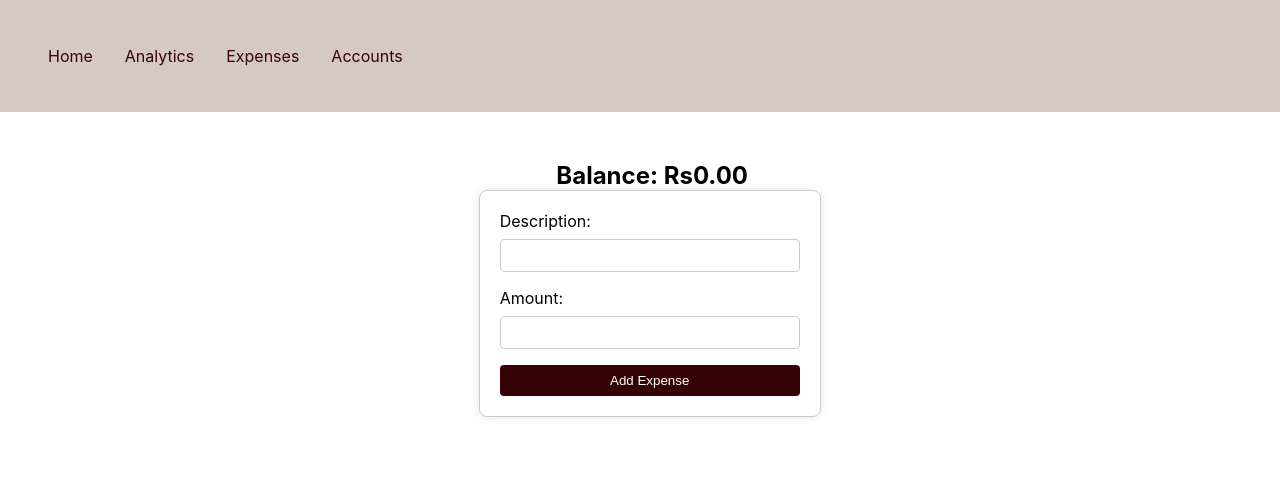
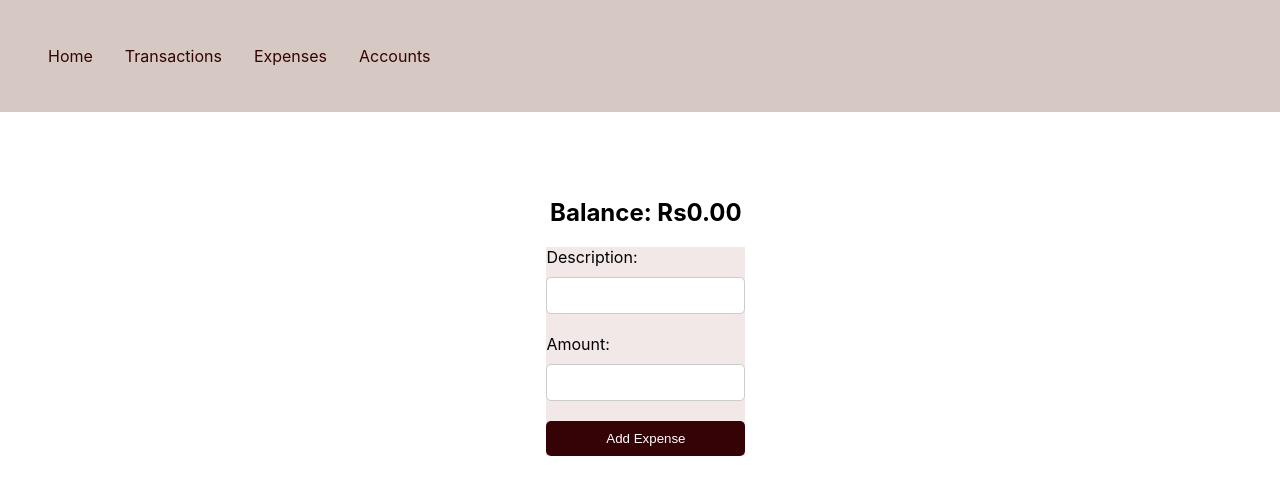
Before and after one commit to gaurimadan/Expense-Tracker, a React (Create React App) app in the folder frontend/expense_tracker/: page / in a window 1280 px wide. Both pictures are taken after a click on the link "Expenses". Shown: the top 494 px of the page. Built offline with nearby package versions, Linux system fonts and the light colour scheme.

Commit message:
Transactions linked

```diff
--- /dev/null
+++ b/frontend/expense_tracker/src/components/Transactions/Transactions.css
@@ -0,0 +1,25 @@
+.container {
+    display: flex;
+    /* margin-top: auto; */
+    margin-right: auto;
+    margin-bottom: 5px;
+    margin-left: 100px;
+    flex-direction: column;
+    justify-content: center;
+    align-items: center;
+    height: 50vh; /* Set the height to occupy the full viewport height */
+  }
+  .transactions ul {
+    padding: 0; /* Remove default padding */
+    margin: 0; /* Remove default margin */
+  }
+
+  .transactions li {
+    list-style: none; /* Remove default list styles */
+    border-bottom: 1px solid #ccc; /* Add a bottom border to each list item */
+    padding: 10px 0; /* Add padding to top and bottom of each list item */
+  }
+
+  .transactions li:last-child {
+    border-bottom: none; /* Remove bottom border from the last list item */
+  }
--- /dev/null
+++ b/frontend/expense_tracker/src/components/Transactions/Transactions.js
@@ -0,0 +1,19 @@
+import React from 'react';
+import "./Transactions.css"
+
+const Transactions = ({ transactions }) => {
+  return (
+    <div className='container'>
+      <h2>Transactions</h2>
+      <ul>
+        {transactions.map((transaction, index) => (
+          <li key={index}>
+            {`${transaction.description}: $${transaction.amount.toFixed(2)}`}
+          </li>
+        ))}
+      </ul>
+    </div>
+  );
+};
+
+export default Transactions;
--- a/frontend/expense_tracker/src/components/expenses/Expenses.css
+++ b/frontend/expense_tracker/src/components/expenses/Expenses.css
@@ -3,53 +3,54 @@
   /* margin-top: auto; */
   margin-right: auto;
   margin-bottom: 5px;
-    margin-left: 60px;
+  margin-left: 100px;
   flex-direction: column;
   justify-content: center;
   align-items: center;
   height: 50vh; /* Set the height to occupy the full viewport height */
 }
 
-  .balance {
-    margin-top: 470px;
-    margin-left: 5px;
-
-
+h2 {
+  margin-top: 259px;
+  text-align: center;
 }
 
-  .add-expense {
-    border: 1px solid #ccc;
-    padding: 20px;
-    border-radius: 8px;
-    width: 300px; /* Set a fixed width for the form container */
-    box-shadow: 0 0 10px rgba(0, 0, 0, 0.1);
+form {
+  display: flex;
+  flex-direction: column;
+  background-color: rgb(242, 232, 232); ;
 }
 
-  .add-expense form {
-    display: flex;
-    flex-direction: column;
+label {
+  margin-bottom: 10px;
 }
 
-  .add-expense label {
-    margin-bottom: 8px;
+input {
+  padding: 10px;
+  margin-bottom: 20px;
+  border: 1px solid #ccc;
+  border-radius: 5px;
 }
 
-  .add-expense input {
-    margin-bottom: 16px;
-    padding: 8px;
-    border: 1px solid #ccc;
-    border-radius: 4px;
-  }
-
-  .add-expense button {
-    padding: 8px 16px;
+button {
+  padding: 10px 20px;
   background-color: rgb(53, 3, 6);
   color: #fff;
   border: none;
-    border-radius: 4px;
+  border-radius: 5px;
   cursor: pointer;
 }
 
-  .add-expense button:hover {
-    background-color:rgb(68, 10, 14);
+button:hover {
+  background-color: #670908;
 }
+
+.balance {
+  text-align: center;
+  margin-bottom: 20px;
+}
+
+#balance {
+  font-weight: bold;
+
+}
--- a/frontend/expense_tracker/src/components/expenses/Expenses.js
+++ b/frontend/expense_tracker/src/components/expenses/Expenses.js
@@ -1,28 +1,26 @@
 import React, { useState } from 'react';
-import "./Expenses.css";
-const Expenses = () => {
+import "./Expenses.css"
+const Expenses = ({ addTransaction }) => {
   const [balance, setBalance] = useState(0);
-	const [transactions, setTransactions] = useState([]);
   const [description, setDescription] = useState('');
   const [amount, setAmount] = useState('');
 
-	const addExpense = () => {
+  const handleAddExpense = () => {
+    // Validate input
 	const parsedAmount = parseFloat(amount);
-
-		if (isNaN(parsedAmount) || parsedAmount <= 0) {
-			alert('Please enter a valid amount.');
+    if (!description.trim() || !amount.trim()) {
+      alert('Please enter a description and amount.');
       return;
     }
 
-		// Update balance
+    // Add expense
+    addTransaction({
+      description: description.trim(),
+      amount: parseFloat(amount.trim())
+    });
+
 	setBalance(
 		(prevBalance) => prevBalance + parsedAmount);
-
-		// Add transaction to the list
-		setTransactions((prevTransactions) => [
-			...prevTransactions,
-			{ description, amount: parsedAmount },
-		]);
 
     // Clear form
     setDescription('');
@@ -30,8 +28,10 @@ const Expenses = () => {
   };
 
   return (
-		<div className="container">
 
+    <div className='container'>
+
+      <h2>Expenses</h2>
 	  <div className="balance">
                 <h2>
                     Balance: Rs
@@ -40,43 +40,13 @@ const Expenses = () => {
                     </span>
                 </h2>
             </div>
-
-			<div className="add-expense">
-
-				<form>
-					<label htmlFor="description">
-						Description:
-					</label>
-					<input
-						type="text"
-						id="description"
-						value={description}
-						onChange={
-							(e) =>
-								setDescription(e.target.value)
-						}
-						required
-					/>
-					<label htmlFor="amount">
-						Amount:
-					</label>
-					<input
-						type="number"
-						id="amount"
-						step="0.01"
-						value={amount}
-						onChange={
-							(e) =>
-								setAmount(e.target.value)
-						}
-						required
-					/>
-					<button type="button"
-						onClick={addExpense}>
-						Add Expense
-					</button>
+      <form onSubmit={(e) => { e.preventDefault(); handleAddExpense(); }}>
+        <label htmlFor="description">Description:</label>
+        <input type="text" id="description" value={description} onChange={(e) => setDescription(e.target.value)} required />
+        <label htmlFor="amount">Amount:</label>
+        <input type="number" id="amount" step="0.01" value={amount} onChange={(e) => setAmount(e.target.value)} required />
+        <button type="submit">Add Expense</button>
       </form>
-			</div>
     </div>
   );
 };
--- a/frontend/expense_tracker/src/components/navbar/Navbar.js
+++ b/frontend/expense_tracker/src/components/navbar/Navbar.js
@@ -2,38 +2,40 @@ import React, { useState } from 'react';
 import './Navbar.css';
 import { Link } from 'react-scroll';
 import Expenses from '../expenses/Expenses';
-
-// import Analytics from './Analytics';
-// import Expenses from './Expenses';
-// import Accounts from './Accounts';
+import Transactions from '../Transactions/Transactions';
 
 const Navbar = () => {
   const [selectedOption, setSelectedOption] = useState(null);
+  const [transactions, setTransactions] = useState([]);
 
   const handleItemClick = (option) => {
     setSelectedOption(option);
   };
 
+  const addTransaction = (newTransaction) => {
+    setTransactions((prevTransactions) => [
+      ...prevTransactions,
+      newTransaction
+    ]);
+  };
+
   const renderContent = () => {
     switch (selectedOption) {
       case 'Expenses':
-        return <Expenses />;
-    //   case 'Analytics':
-    //     return <Analytics />;
-    //   case 'Expenses':
-    //     return <Expenses />;
-    //   case 'Accounts':
-    //     return <Accounts />;
-    //   default:
-    //     return null;
-     }
+        return <Expenses addTransaction={addTransaction} />;
+      case 'Transactions':
+        return <Transactions transactions={transactions} />;
+      // other cases...
+      default:
+        return null;
+    }
   };
 
   return (
     <nav className="navbar">
       <div className="desktopmenu">
         <Link className="deskMenuItem" onClick={() => handleItemClick('Home')}>Home</Link>
-        <Link className="deskMenuItem" onClick={() => handleItemClick('Analytics')}>Analytics</Link>
+        <Link className="deskMenuItem" onClick={() => handleItemClick('Transactions')}>Transactions</Link>
         <Link className="deskMenuItem" onClick={() => handleItemClick('Expenses')}>Expenses</Link>
         <Link className="deskMenuItem" onClick={() => handleItemClick('Accounts')}>Accounts</Link>
       </div>
```
Lines whose indentation alone changed are shown as unchanged.
